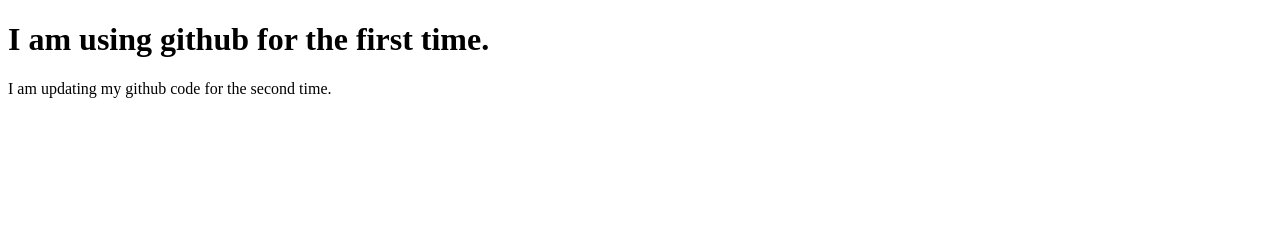
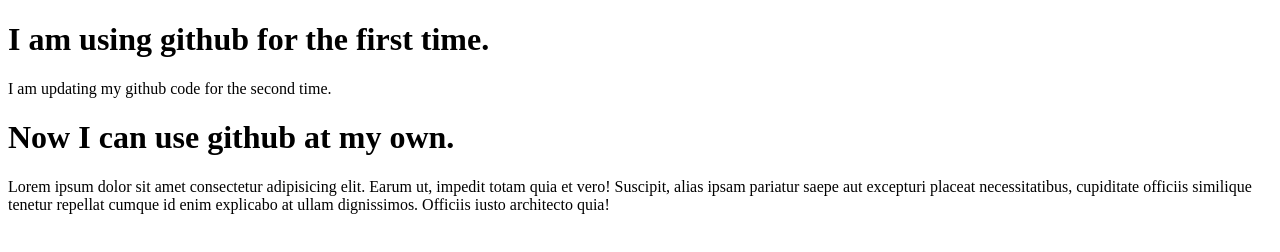
Before and after one commit to md-rajibul/first-project, a plain HTML site: page index.html in a window 1280 px wide. Drawn offline with Linux system fonts and the light colour scheme.

Commit message:
ADDED: dummy text

```diff
--- a/index.html
+++ b/index.html
@@ -1,13 +1,22 @@
 <!DOCTYPE html>
 <html lang="en">
+
 <head>
   <meta charset="UTF-8">
   <meta name="viewport" content="width=device-width, initial-scale=1.0">
   <title>Document</title>
   <link rel="styesheet" href="style.css">
 </head>
+
 <body>
   <h1>I am using github for the first time.</h1>
   <p>I am updating my github code for the second time.</p>
+  <h1>Now I can use github at my own.</h1>
+  <p>
+    Lorem ipsum dolor sit amet consectetur adipisicing elit. Earum ut, impedit totam quia et vero! Suscipit, alias ipsam
+    pariatur saepe aut excepturi placeat necessitatibus, cupiditate officiis similique tenetur repellat cumque id enim
+    explicabo at ullam dignissimos. Officiis iusto architecto quia!
+  </p>
 </body>
+
 </html>
```
